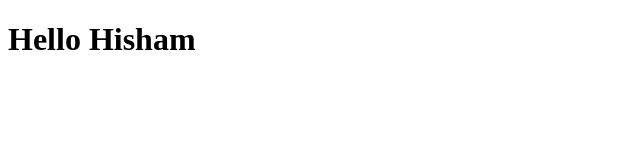
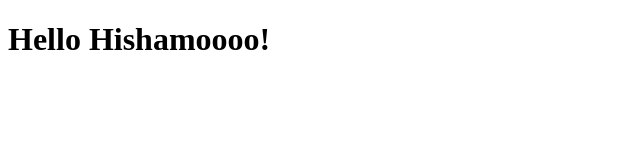
Before and after one commit to bluestar2022/TrySales, a website: page index.html in a window 1280 px wide. Shown: the whole page, without its empty margins (0-640 px from the left). Drawn offline with Linux system fonts and the light colour scheme.

Commit message:
adding Hishamoooo!

```diff
--- a/index.html
+++ b/index.html
@@ -6,6 +6,6 @@
         <title>Document</title>
     </head>
     <body>
-        <h1>Hello Hisham</h1>
+        <h1>Hello Hishamoooo!</h1>
     </body>
 </html>
```
